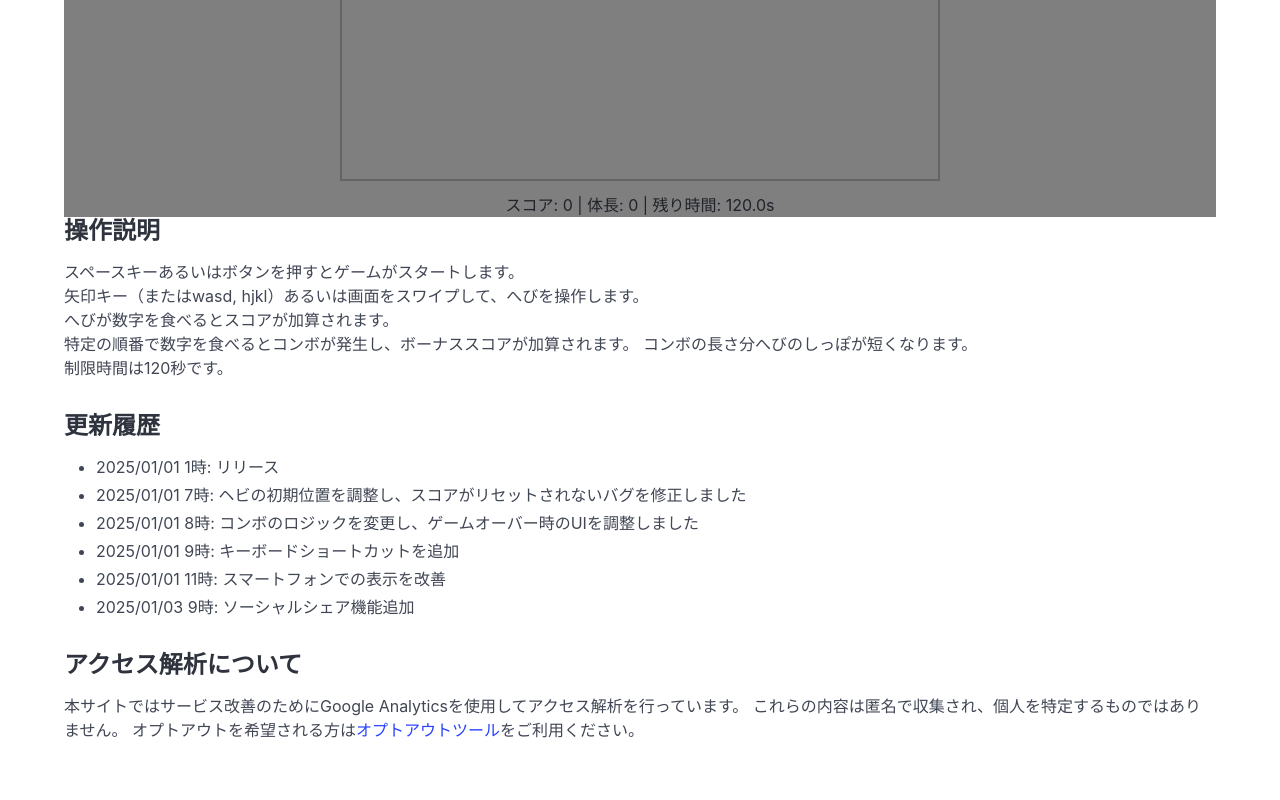
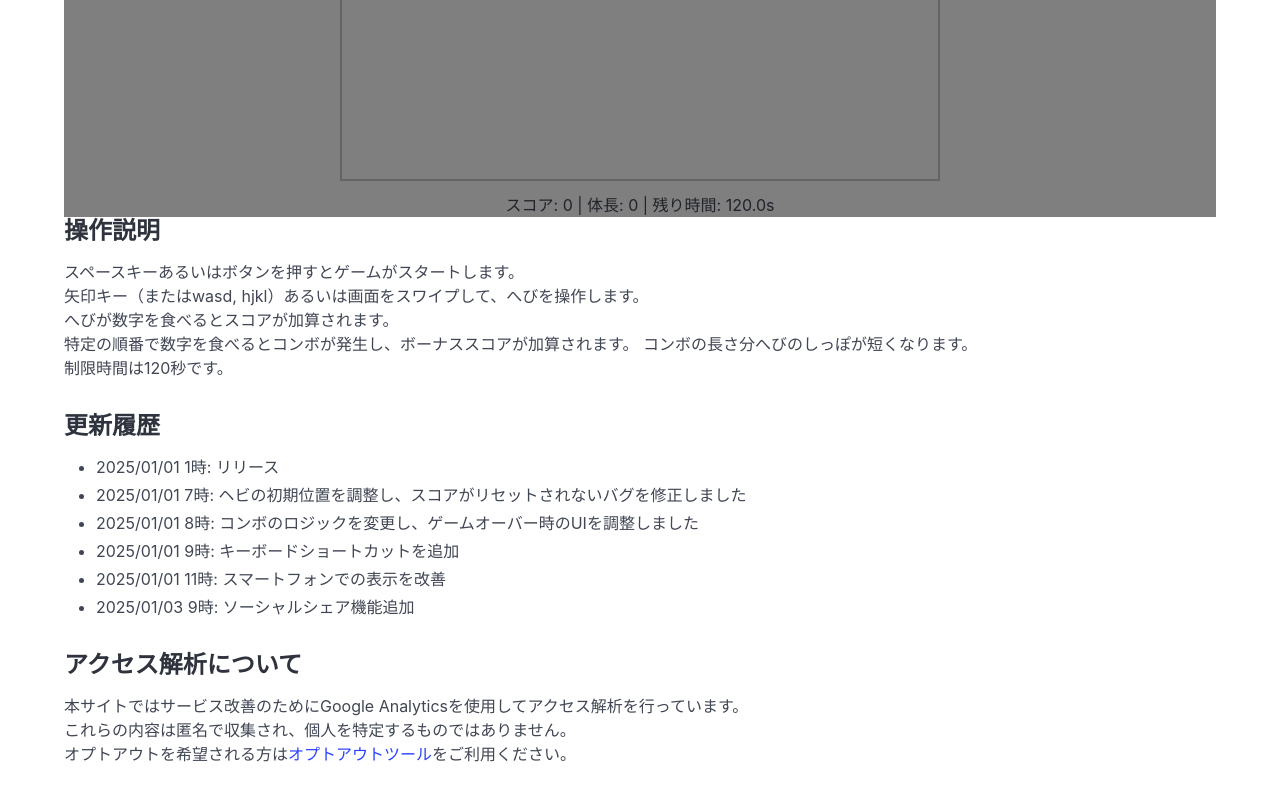
Before and after one commit to autotaker/new-year-snake-game, a Vue app: page / in a window 1280 px wide. Shown: the part 552-1352 px from the top of the page. Built offline with nearby package versions, Linux system fonts and the light colour scheme; what @vueuse/gesture would draw is missing.

Commit message:
format access analysis information for improved readability

```diff
--- a/src/App.vue
+++ b/src/App.vue
@@ -44,9 +44,13 @@
           <li>2025/01/03 9時: ソーシャルシェア機能追加</li>
         </ul>
         <h3>アクセス解析について</h3>
-        本サイトではサービス改善のためにGoogle Analyticsを使用してアクセス解析を行っています。
-        これらの内容は匿名で収集され、個人を特定するものではありません。
-        オプトアウトを希望される方は<a href="https://tools.google.com/dlpage/gaoptout?hl=ja">オプトアウトツール</a>をご利用ください。
+        <p>
+          本サイトではサービス改善のためにGoogle Analyticsを使用してアクセス解析を行っています。
+          <br />
+          これらの内容は匿名で収集され、個人を特定するものではありません。
+          <br />
+          オプトアウトを希望される方は<a href="https://tools.google.com/dlpage/gaoptout?hl=ja">オプトアウトツール</a>をご利用ください。
+        </p>
       </div>
     </div>
   </section>
```
